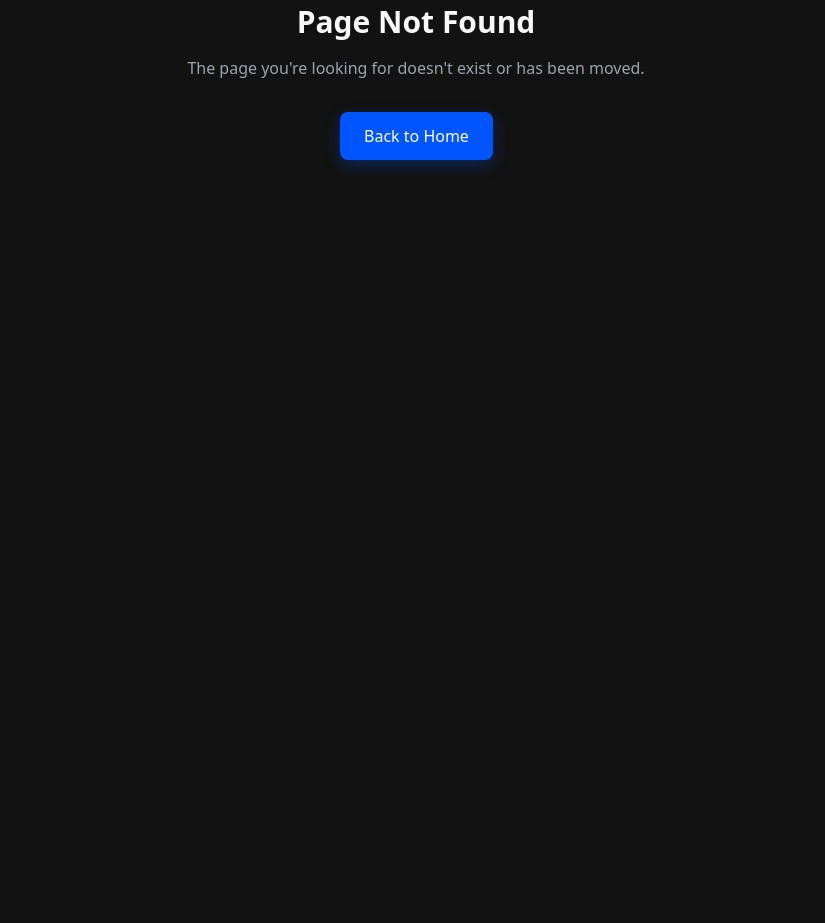
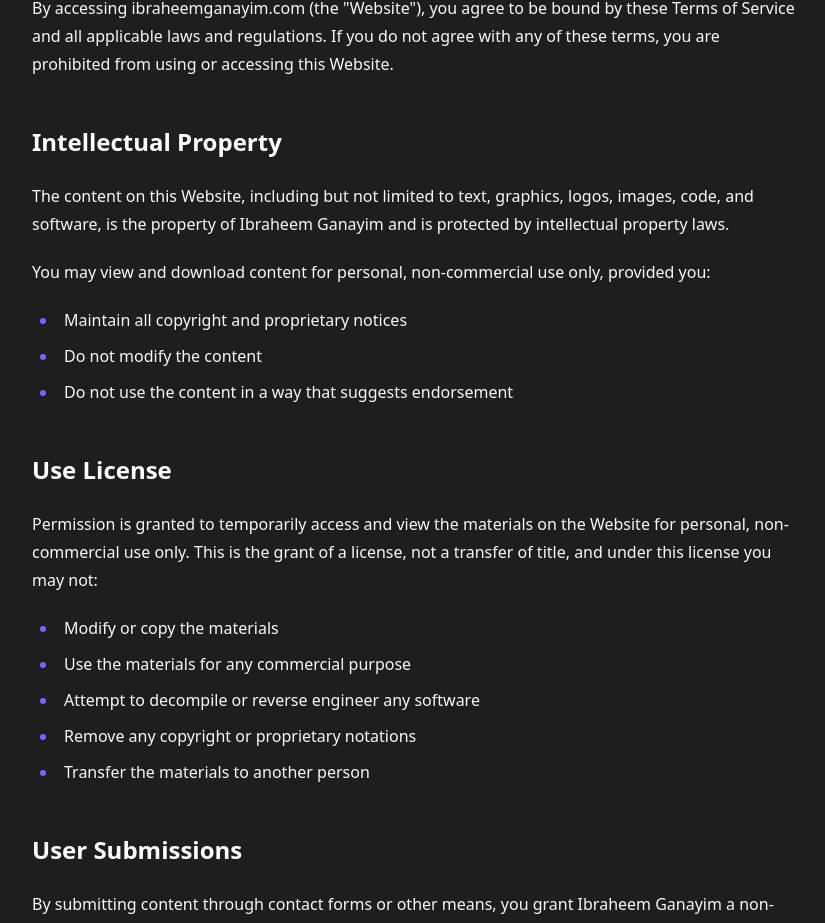
Before and after one commit to IbraheemGanayim/ibraheemganayim-portfolio, a Next.js app: page /terms in a window 1280 px wide. Before the commit this address had no page. Shown: the part 374-1297 px from the top of the page, without its empty margins (224-1049 px from the left). Before the commit the page ends 800 px from the top, so only its background shows below. Built offline with nearby package versions, Linux system fonts and the light colour scheme.

Commit message:
privacy and terms

```diff
--- a/package.json
+++ b/package.json
@@ -29,6 +29,7 @@
   },
   "devDependencies": {
     "@next/bundle-analyzer": "^15.2.2",
+    "@tailwindcss/typography": "^0.5.16",
     "@types/node": "^20.11.25",
     "@types/react": "^18.2.64",
     "@types/react-dom": "^18.2.21",
--- /dev/null
+++ b/src/app/privacy/page.tsx
@@ -0,0 +1,105 @@
+import { Metadata } from 'next';
+import { motion } from 'framer-motion';
+import Section from '@/components/ui/Section';
+
+export const metadata: Metadata = {
+  title: 'Privacy Policy',
+  description: 'Privacy policy and data protection information for Ibraheem Ganayim\'s portfolio website.',
+};
+
+export default function PrivacyPolicy() {
+  return (
+    <main className="pt-32 pb-16">
+      <Section id="privacy" className="bg-dark-light">
+        <motion.article
+          initial={{ opacity: 0, y: 20 }}
+          animate={{ opacity: 1, y: 0 }}
+          transition={{ duration: 0.5 }}
+          className="prose prose-invert max-w-3xl mx-auto"
+        >
+          <h1 className="text-4xl font-bold mb-8">Privacy Policy</h1>
+
+          <section className="mb-8">
+            <h2>Introduction</h2>
+            <p>
+              This Privacy Policy outlines how Ibraheem Ganayim ("I", "me", or "my") collects, uses, and protects
+              your information when you visit ibraheemganayim.com (the "Website").
+            </p>
+          </section>
+
+          <section className="mb-8">
+            <h2>Information Collection</h2>
+            <p>I collect information that you voluntarily provide when you:</p>
+            <ul>
+              <li>Contact me through the contact form</li>
+              <li>Subscribe to my newsletter (if available)</li>
+              <li>Comment on blog posts (if available)</li>
+            </ul>
+            <p>This information may include:</p>
+            <ul>
+              <li>Name</li>
+              <li>Email address</li>
+              <li>Message content</li>
+            </ul>
+          </section>
+
+          <section className="mb-8">
+            <h2>Analytics and Cookies</h2>
+            <p>
+              This website uses Vercel Analytics and Speed Insights to collect anonymous usage data
+              to improve user experience. These tools do not collect personally identifiable information.
+            </p>
+          </section>
+
+          <section className="mb-8">
+            <h2>Data Usage</h2>
+            <p>I use the collected information to:</p>
+            <ul>
+              <li>Respond to your inquiries</li>
+              <li>Improve website functionality and content</li>
+              <li>Send relevant communications (with your consent)</li>
+            </ul>
+          </section>
+
+          <section className="mb-8">
+            <h2>Data Protection</h2>
+            <p>
+              Your data is secured using industry-standard encryption and security measures.
+              I do not sell, trade, or transfer your information to third parties without your consent.
+            </p>
+          </section>
+
+          <section className="mb-8">
+            <h2>Your Rights</h2>
+            <p>You have the right to:</p>
+            <ul>
+              <li>Access your personal data</li>
+              <li>Request correction or deletion of your data</li>
+              <li>Withdraw consent for data processing</li>
+              <li>Request data portability</li>
+            </ul>
+          </section>
+
+          <section className="mb-8">
+            <h2>Contact Information</h2>
+            <p>
+              For any privacy-related questions or requests, please contact me at{' '}
+              <a href="mailto:Ganayim.Ibraheem@gmail.com" className="text-primary">
+                Ganayim.Ibraheem@gmail.com
+              </a>
+            </p>
+          </section>
+
+          <section>
+            <h2>Updates to This Policy</h2>
+            <p>
+              This Privacy Policy may be updated occasionally. The latest version will be posted
+              on this page with the last updated date.
+            </p>
+            <p className="text-gray-400 mt-4">Last updated: {new Date().toLocaleDateString()}</p>
+          </section>
+        </motion.article>
+      </Section>
+    </main>
+  );
+}
--- /dev/null
+++ b/src/app/terms/page.tsx
@@ -0,0 +1,119 @@
+import { Metadata } from 'next';
+import { motion } from 'framer-motion';
+import Section from '@/components/ui/Section';
+
+export const metadata: Metadata = {
+  title: 'Terms of Service',
+  description: 'Terms of Service and conditions of use for Ibraheem Ganayim\'s portfolio website.',
+};
+
+export default function TermsOfService() {
+  return (
+    <main className="pt-32 pb-16">
+      <Section id="terms" className="bg-dark-light">
+        <motion.article
+          initial={{ opacity: 0, y: 20 }}
+          animate={{ opacity: 1, y: 0 }}
+          transition={{ duration: 0.5 }}
+          className="prose prose-invert max-w-3xl mx-auto"
+        >
+          <h1 className="text-4xl font-bold mb-8">Terms of Service</h1>
+
+          <section className="mb-8">
+            <h2>Agreement to Terms</h2>
+            <p>
+              By accessing ibraheemganayim.com (the "Website"), you agree to be bound by these Terms of Service
+              and all applicable laws and regulations. If you do not agree with any of these terms, you are
+              prohibited from using or accessing this Website.
+            </p>
+          </section>
+
+          <section className="mb-8">
+            <h2>Intellectual Property</h2>
+            <p>
+              The content on this Website, including but not limited to text, graphics, logos, images, code,
+              and software, is the property of Ibraheem Ganayim and is protected by intellectual property laws.
+            </p>
+            <p>
+              You may view and download content for personal, non-commercial use only, provided you:
+            </p>
+            <ul>
+              <li>Maintain all copyright and proprietary notices</li>
+              <li>Do not modify the content</li>
+              <li>Do not use the content in a way that suggests endorsement</li>
+            </ul>
+          </section>
+
+          <section className="mb-8">
+            <h2>Use License</h2>
+            <p>
+              Permission is granted to temporarily access and view the materials on the Website for personal,
+              non-commercial use only. This is the grant of a license, not a transfer of title, and under this
+              license you may not:
+            </p>
+            <ul>
+              <li>Modify or copy the materials</li>
+              <li>Use the materials for any commercial purpose</li>
+              <li>Attempt to decompile or reverse engineer any software</li>
+              <li>Remove any copyright or proprietary notations</li>
+              <li>Transfer the materials to another person</li>
+            </ul>
+          </section>
+
+          <section className="mb-8">
+            <h2>User Submissions</h2>
+            <p>
+              By submitting content through contact forms or other means, you grant Ibraheem Ganayim a
+              non-exclusive, royalty-free license to use, store, and process that content for the purpose
+              of responding to your inquiries and improving the Website.
+            </p>
+          </section>
+
+          <section className="mb-8">
+            <h2>Disclaimer</h2>
+            <p>
+              The materials on the Website are provided on an 'as is' basis. Ibraheem Ganayim makes no
+              warranties, expressed or implied, and hereby disclaims and negates all other warranties
+              including, without limitation, implied warranties or conditions of merchantability, fitness
+              for a particular purpose, or non-infringement of intellectual property.
+            </p>
+          </section>
+
+          <section className="mb-8">
+            <h2>Limitations</h2>
+            <p>
+              In no event shall Ibraheem Ganayim be liable for any damages (including, without limitation,
+              damages for loss of data or profit, or due to business interruption) arising out of the use
+              or inability to use the materials on the Website.
+            </p>
+          </section>
+
+          <section className="mb-8">
+            <h2>Links to Other Websites</h2>
+            <p>
+              The Website may contain links to external websites. Ibraheem Ganayim is not responsible for
+              the content or practices of these websites and encourages you to read their terms and policies.
+            </p>
+          </section>
+
+          <section className="mb-8">
+            <h2>Governing Law</h2>
+            <p>
+              These terms and conditions are governed by and construed in accordance with the laws of Israel,
+              and you irrevocably submit to the exclusive jurisdiction of the courts in that location.
+            </p>
+          </section>
+
+          <section>
+            <h2>Changes to Terms</h2>
+            <p>
+              Ibraheem Ganayim reserves the right to modify these terms of service at any time. We do so by
+              posting and drawing attention to the updated terms on this page.
+            </p>
+            <p className="text-gray-400 mt-4">Last updated: {new Date().toLocaleDateString()}</p>
+          </section>
+        </motion.article>
+      </Section>
+    </main>
+  );
+}
--- a/tailwind.config.js
+++ b/tailwind.config.js
@@ -52,7 +52,31 @@
         "2xl": "1.5rem",
         "3xl": "2rem",
       },
+      typography: {
+        invert: {
+          css: {
+            "--tw-prose-body": "var(--tw-prose-invert-body)",
+            "--tw-prose-headings": "var(--tw-prose-invert-headings)",
+            "--tw-prose-links": "var(--tw-prose-invert-links)",
+            "--tw-prose-lists": "var(--tw-prose-invert-lists)",
+            "--tw-prose-hr": "var(--tw-prose-invert-hr)",
+            color: "#F8F8F8",
+            "h1, h2, h3, h4": {
+              color: "#FFFFFF",
+            },
+            a: {
+              color: "#0055FF",
+              "&:hover": {
+                color: "#0044CC",
+              },
+            },
+            "ul > li::marker": {
+              color: "#7B61FF",
+            },
+          },
+        },
+      },
     },
   },
-  plugins: [],
+  plugins: [require("@tailwindcss/typography")],
 };
```
Also changed, not shown: 1 other file (tests, documents, lock files or other folders).
